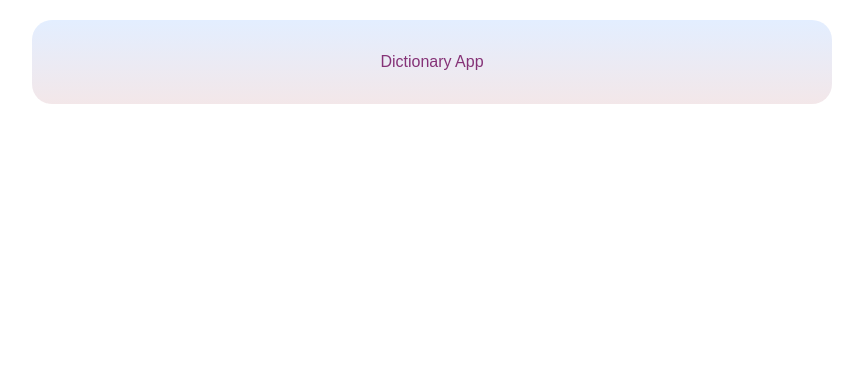
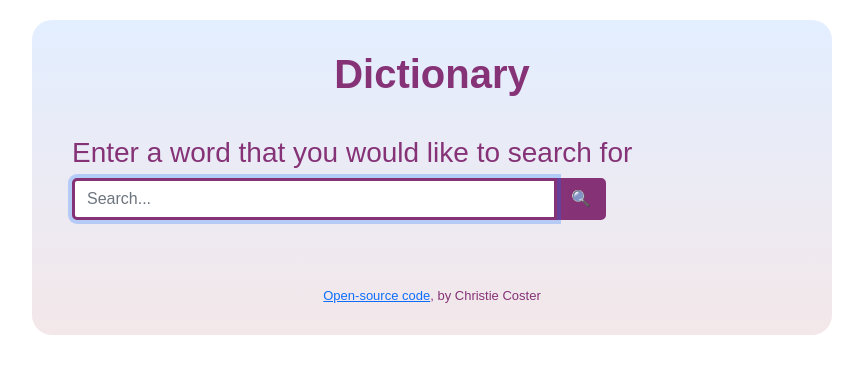
Before and after one commit to Christie-Coster/react-dictionary-app, a React (Create React App) app: page / in a window 1280 px wide. Shown: the top 374 px of the page, without its empty margins (208-1071 px from the left). Built offline with nearby package versions, Linux system fonts and the light colour scheme.

Commit message:
Added Search Engine

```diff
--- a/src/App.css
+++ b/src/App.css
@@ -12,5 +12,27 @@
   border: none;
   border-radius: 20px;
   padding: 30px 40px;
+}
+
+.App h1 {
   text-align: center;
 }
+.App h3 {
+  padding-top: 30px;
+}
+.App .citySearch,
+.App .searchButton {
+  border: 3px solid rgb(133, 50, 119);
+  border-radius: 5px;
+}
+.App .searchButton {
+  color: white;
+  background: rgb(133, 50, 119);
+}
+.App .searchButton:hover {
+  color: white;
+  background: #7046aa;
+  border-color: #7046aa;
+  cursor: pointer;
+  transition: all 200ms ease-in-out;
+}
--- a/src/App.js
+++ b/src/App.js
@@ -1,10 +1,21 @@
-
+import React from "react";
 import './App.css';
+import Dictionary from "./Dictionary";
+import Footer from "./Footer";
 
 export default function App() {
   return (
     <div className="App">
-      <header className="App-header"> Dictionary App </header>
+        <h1 className="App-header">
+          <strong>
+          Dictionary
+          </strong>
+        </h1>
+        <h3>
+          Enter a word that you would like to search for
+        </h3>
+        <Dictionary />
+      <Footer />
     </div>
   );
 }
--- /dev/null
+++ b/src/Dictionary.css
@@ -0,0 +1,16 @@
+.Dictionary .citySearch,
+.Dictionary .searchButton {
+  border: 3px solid rgb(133, 50, 119);
+  border-radius: 5px;
+}
+.Dictionary .searchButton {
+  color: white;
+  background: rgb(133, 50, 119);
+}
+.Dictionary .searchButton:hover {
+  color: white;
+  background: #7046aa;
+  border-color: #7046aa;
+  cursor: pointer;
+  transition: all 200ms ease-in-out;
+}
--- /dev/null
+++ b/src/Dictionary.js
@@ -0,0 +1,41 @@
+import React, { useState } from "react";
+
+export default function Dictionary() {
+    let [keyword, setKeyword] = useState("");
+    function search(event) {
+        event.preventDefault();
+        alert (`Searching for ${keyword} definition...`)
+    }
+    function handleSubmit(event) {
+        setKeyword (event.target.value);
+
+    }
+    return(
+        <div className="Dictionary">
+            <div className="row">
+                <div className="col-9">
+                    <form
+                    id="search-form"
+                    className="input-group mb-3"
+                    onSubmit={search}
+                    >
+                        <input
+                            id="search-input"
+                            type="search"
+                            className="form-control citySearch"
+                            placeholder="Search..."
+                            autoComplete="off"
+                            autoFocus="on"
+                            onChange = {handleSubmit}
+                        />
+                        <button className="btn searchButton">
+                            <span role="img" aria-label="search">
+                            🔍
+                            </span>
+                        </button>
+                    </form>
+                </div>
+            </div>
+        </div>
+    )
+}
--- /dev/null
+++ b/src/Footer.css
@@ -0,0 +1,5 @@
+.Footer footer {
+  padding-top: 50px;
+  text-align: center;
+  font-size: small;
+}
--- /dev/null
+++ b/src/Footer.js
@@ -0,0 +1,15 @@
+import React from "react";
+import "./Footer.css";
+
+export default function Footer() {
+  return (
+    <div className="Footer">
+      <footer>
+        <a href="https://github.com/Christie-Coster/react-dictionary-app">
+          Open-source code
+        </a>
+        , by Christie Coster
+      </footer>
+    </div>
+  );
+}
```
